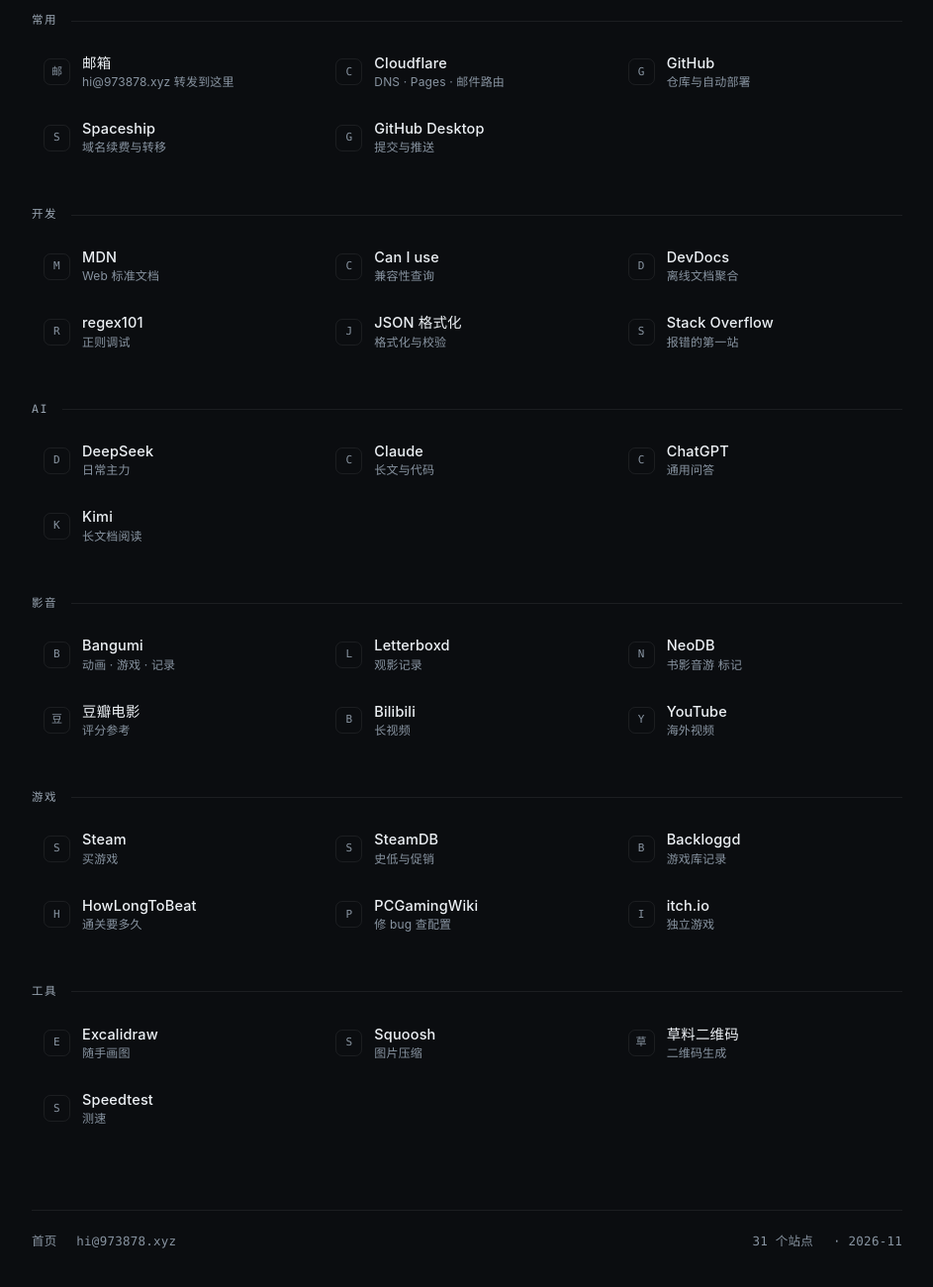
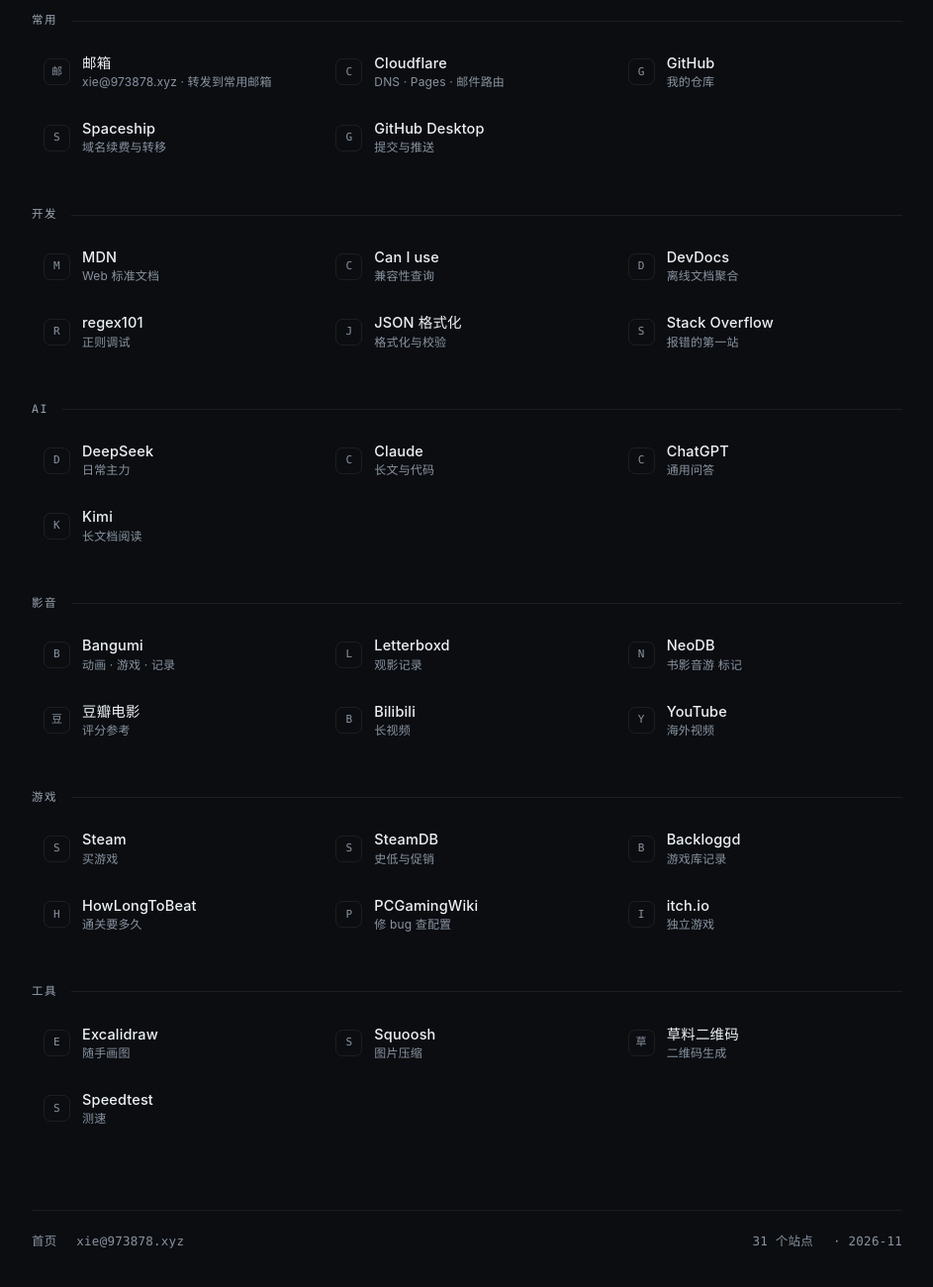
Before and after one commit to xiebro01/973878-site, a plain HTML site: page nav/index.html in a window 1280 px wide. Shown: the part 324-1624 px from the top of the page at 99% size, without its empty margins (168-1111 px from the left). Drawn offline with Linux system fonts and the light colour scheme.

Commit message:
更新联系方式：xie@973878.xyz 与 GitHub 主页

```diff
--- a/data/nav.js
+++ b/data/nav.js
@@ -10,9 +10,9 @@ window.NAV = {
     {
       title: '常用',
       items: [
-        { name: '邮箱',       url: 'https://mail.google.com',   desc: 'hi@973878.xyz 转发到这里' },
+        { name: '邮箱',       url: 'https://mail.google.com',   desc: 'xie@973878.xyz · 转发到常用邮箱' },
         { name: 'Cloudflare', url: 'https://dash.cloudflare.com', desc: 'DNS · Pages · 邮件路由' },
-        { name: 'GitHub',     url: 'https://github.com',        desc: '仓库与自动部署' },
+        { name: 'GitHub',     url: 'https://github.com/xiebro01', desc: '我的仓库' },
         { name: 'Spaceship',  url: 'https://www.spaceship.com', desc: '域名续费与转移' },
         { name: 'GitHub Desktop', url: 'https://desktop.github.com', desc: '提交与推送' }
       ]
--- a/nav/index.html
+++ b/nav/index.html
@@ -32,7 +32,7 @@
 
   <footer class="foot">
     <a href="../">首页</a>
-    <a href="mailto:hi@973878.xyz" class="mono">hi@973878.xyz</a>
+    <a href="mailto:xie@973878.xyz" class="mono">xie@973878.xyz</a>
     <span class="spacer"></span>
     <span class="mono" id="count"></span>
     <span class="mono" id="updated"></span>
```
Also changed, not shown: index.html (+1 -1 lines), 1 other file.
